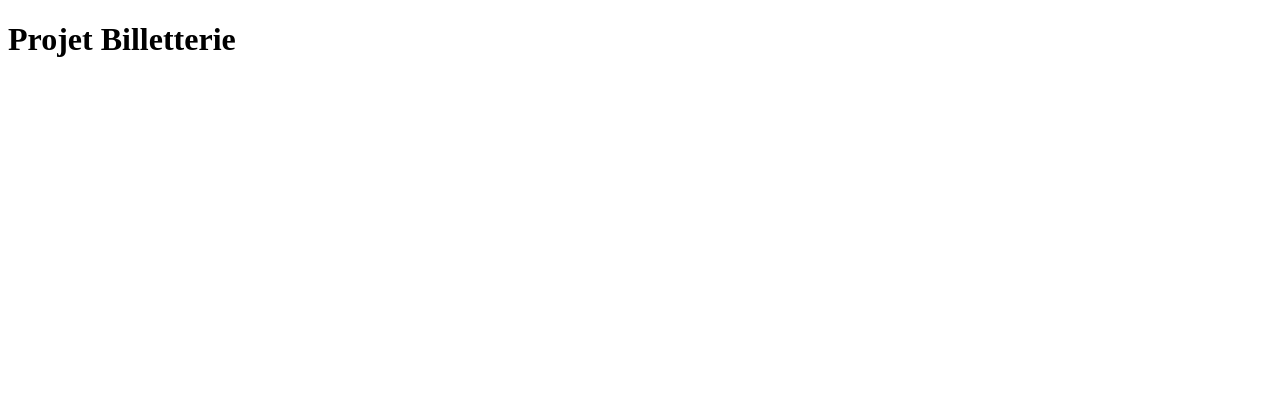
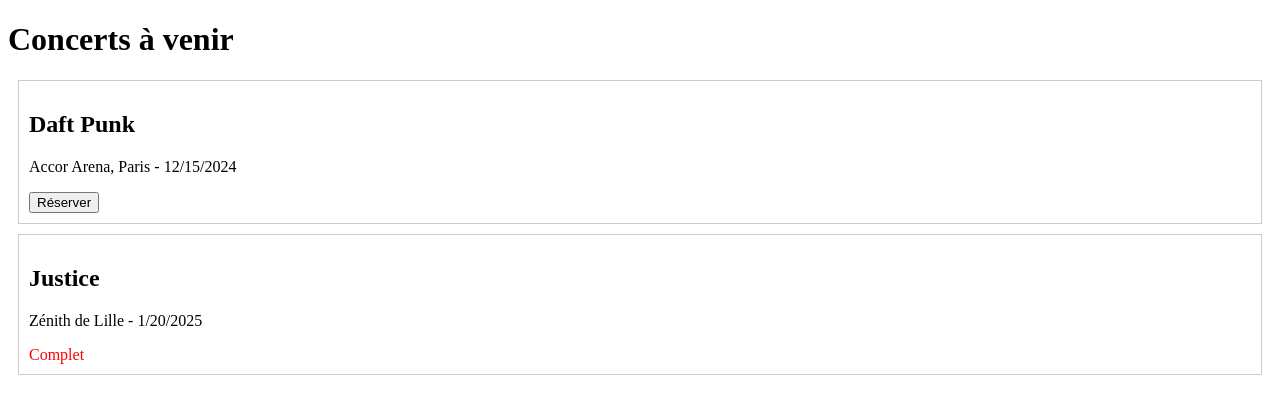
Before and after one commit to Thomas7520/e4a-projet-billetterie, a React (Vite) app: page / in a window 1280 px wide. Shown: the top 414 px of the page. Built offline with nearby package versions, Linux system fonts and the light colour scheme.

Commit message:
feat: structure des dossiers et affichage de la page d'accueil avec données de test

```diff
--- a/src/App.jsx
+++ b/src/App.jsx
@@ -1,9 +1,11 @@
+import Home from './pages/Home';
+
 function App() {
   return (
-    <div>
-      <h1>Projet Billetterie</h1>
+    <div className="App">
+      <Home />
     </div>
-  )
+  );
 }
 
-export default App
+export default App;
--- /dev/null
+++ b/src/data/concerts.js
@@ -0,0 +1,20 @@
+export const CONCERTS = [
+  {
+    id: 1,
+    artiste: "Daft Punk",
+    date: "2024-12-15",
+    lieu: "Accor Arena, Paris",
+    description: "Une soirée électronique légendaire.",
+    prixBase: 85,
+    stock: 10,
+  },
+  {
+    id: 2,
+    artiste: "Justice",
+    date: "2025-01-20",
+    lieu: "Zénith de Lille",
+    description: "Hyperdrama Tour.",
+    prixBase: 65,
+    stock: 0, // Pour tester l'affichage "Complet"
+  }
+];
--- /dev/null
+++ b/src/pages/Home.jsx
@@ -0,0 +1,24 @@
+import { CONCERTS } from '../data/concerts';
+
+function Home() {
+  return (
+    <div className="home">
+      <h1>Concerts à venir</h1>
+      <div className="concert-list">
+        {CONCERTS.map(concert => (
+          <div key={concert.id} style={{ border: '1px solid #ccc', margin: '10px', padding: '10px' }}>
+            <h2>{concert.artiste}</h2>
+            <p>{concert.lieu} - {new Date(concert.date).toLocaleDateString()}</p>
+            {concert.stock > 0 ? (
+              <button>Réserver</button>
+            ) : (
+              <span style={{ color: 'red' }}>Complet</span>
+            )}
+          </div>
+        ))}
+      </div>
+    </div>
+  );
+}
+
+export default Home;
```
